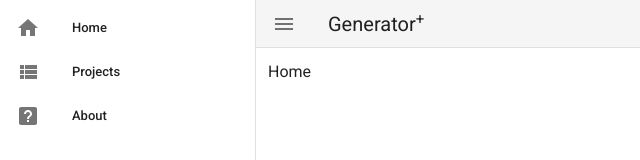
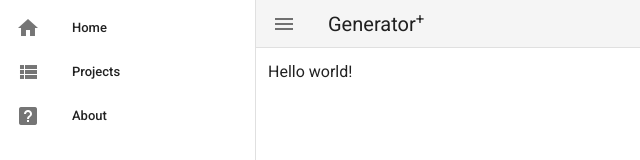
Before and after one commit to WuYunYung/generator-plus, a Vue app: page /Home in a window 1280 px wide. Shown: the top 160 px of the page, without its empty margins (0-640 px from the left). Built offline with nearby package versions, Linux system fonts and the light colour scheme.

Commit message:
Home page修改

```diff
--- a/src/views/Home.vue
+++ b/src/views/Home.vue
@@ -1,3 +1,3 @@
 <template>
-  <v-container>Home</v-container>
+  <v-container>Hello world!</v-container>
 </template>
```
Also changed, not shown: src/router/index.js (+4 -4 lines), 1 other file (tests, documents, lock files or other folders).
